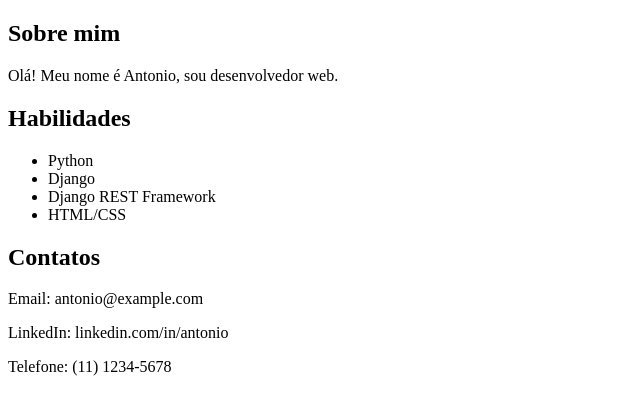
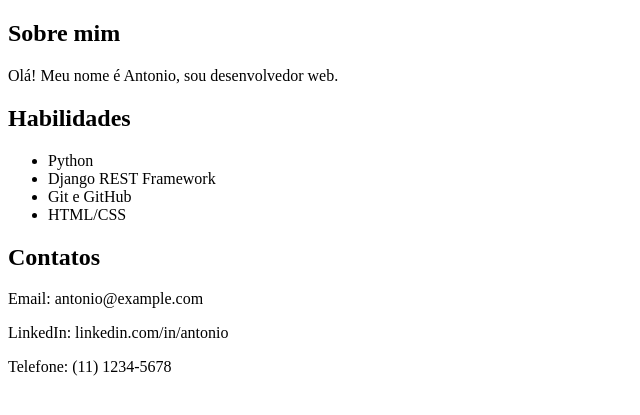
Before and after one commit to hanneschjr/django-pjt, a Django app: template portifolio/templates/home.html in a window 1280 px wide. Shown: the top 415 px of the page, without its empty margins (0-640 px from the left). Run offline with Django 5.2, Linux system fonts and the light colour scheme; the template is opened without the code that fills it, so the values that code supplies are empty.

Commit message:
Término da estrutura básica do projeto: App, tamplate, urls, serviço

```diff
--- a/core/urls.py
+++ b/core/urls.py
@@ -15,8 +15,10 @@ Including another URLconf
     2. Add a URL to urlpatterns:  path('blog/', include('blog.urls'))
 """
 from django.contrib import admin
-from django.urls import path
+from django.urls import path, include
+
 
 urlpatterns = [
     path('admin/', admin.site.urls),
+    path('', include('portifolio.urls'))
 ]
--- a/portifolio/templates/home.html
+++ b/portifolio/templates/home.html
@@ -14,8 +14,8 @@
         <h1>Habilidades</h1>
         <ul>
             <li>Python</li>
-            <li>Django</li>
             <li>Django REST Framework</li>
+            <li>Git e GitHub</li>
             <li>HTML/CSS</li>
         </ul>
     </section>
```
Also changed, not shown: db.sqlite3 (added).
